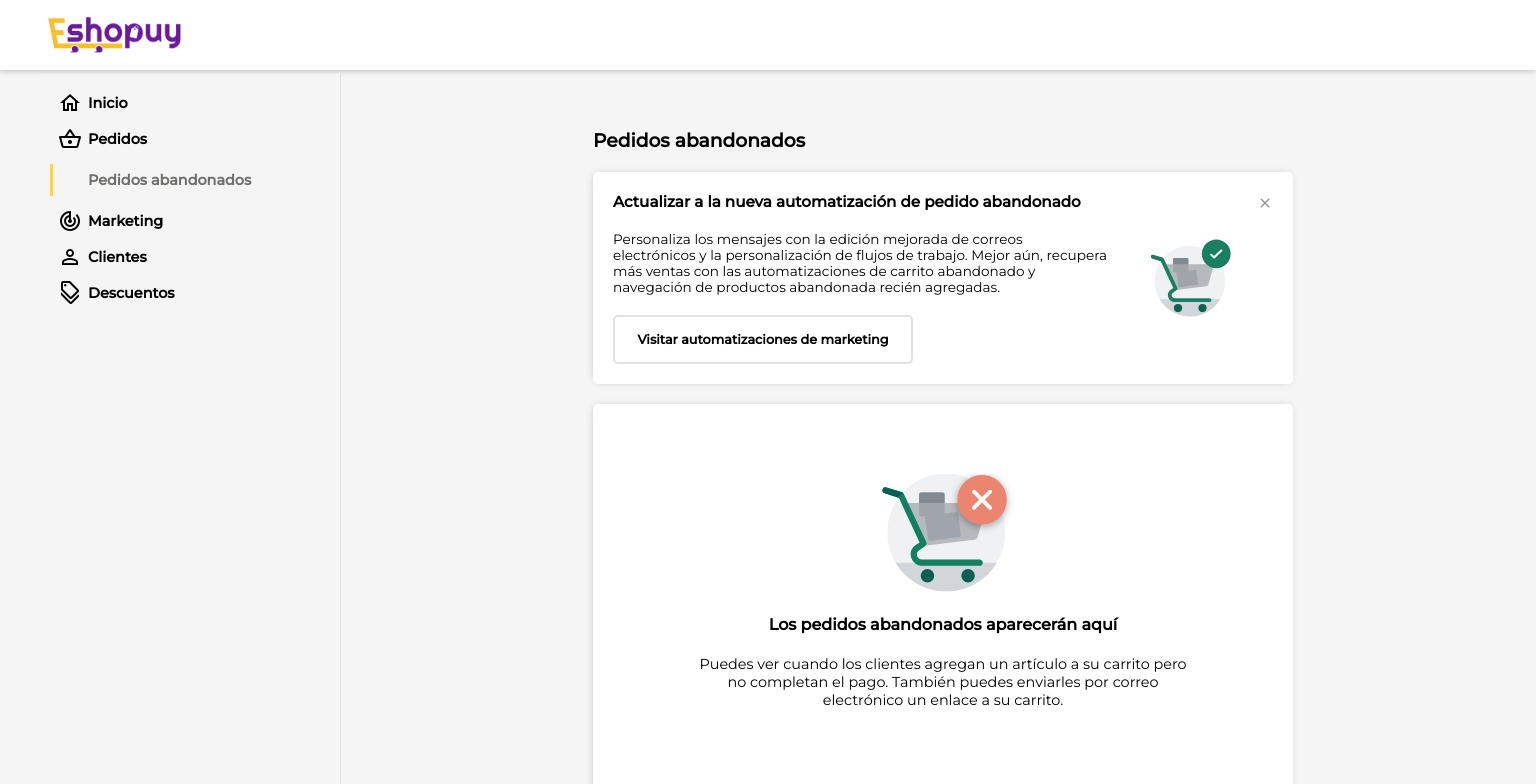
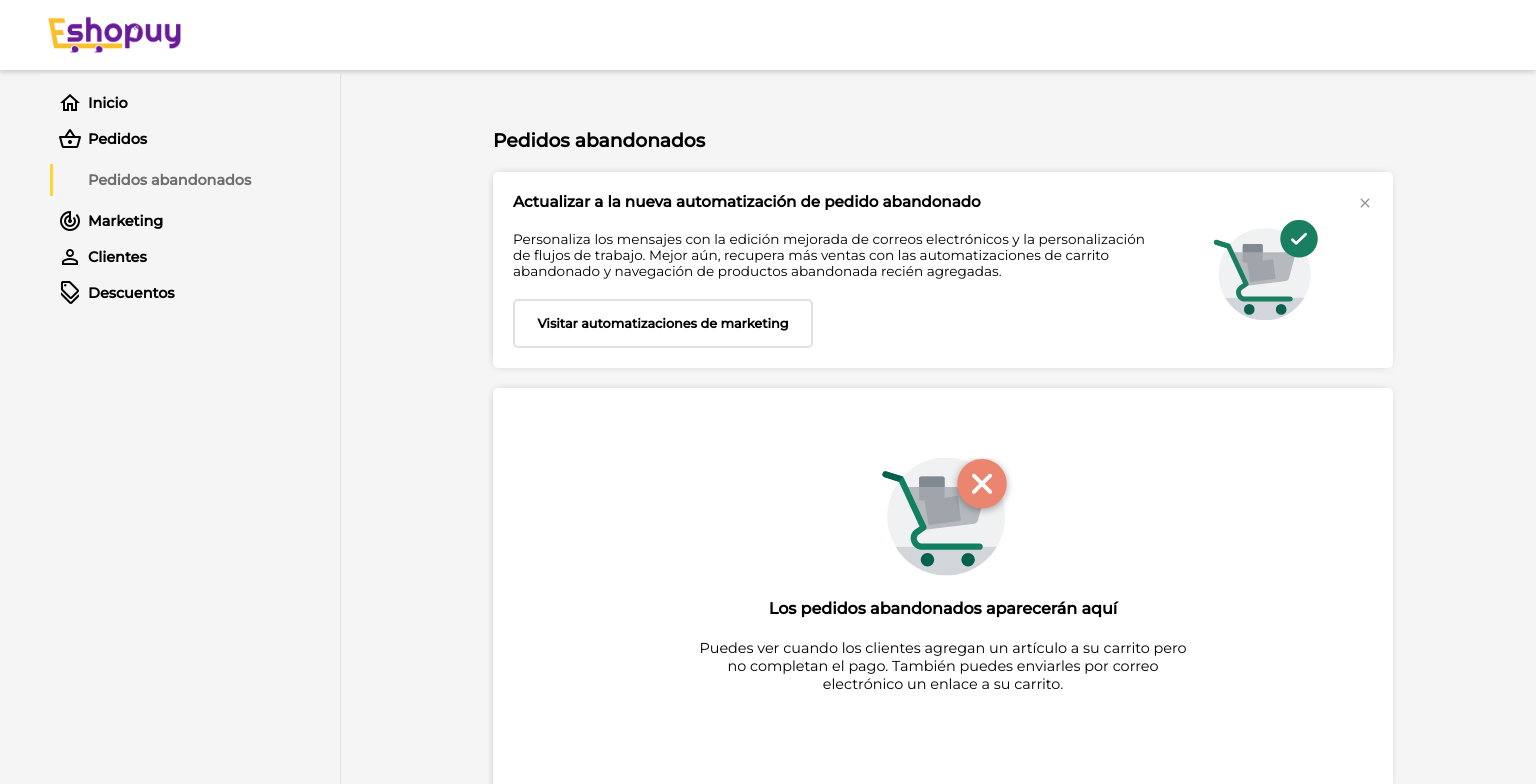
Before and after one commit to facundo3336/account-portal, a Next.js app: page /shop/orders/abandoned-orders in a window 1536 px wide. Shown: the top 784 px of the page. Built offline with nearby package versions, Linux system fonts and the light colour scheme.

Commit message:
Change card width

```diff
--- a/pages/shop/orders/abandoned-orders/AbandonedOrders.module.scss
+++ b/pages/shop/orders/abandoned-orders/AbandonedOrders.module.scss
@@ -89,6 +89,6 @@
 
 @media screen and (min-width: 1340px) {
   .abandonedOrders {
-    width: 900px;
+    max-width: 900px;
   }
 }
--- a/pages/shop/orders/abandoned-orders/index.tsx
+++ b/pages/shop/orders/abandoned-orders/index.tsx
@@ -46,11 +46,13 @@ const AbandonedOrders: NextPage = () => {
             </div>
           </Card>
         )}
-        <InfoCard
-          imageUrl="/automations-page/error-cart.svg"
-          title="Los pedidos abandonados aparecerán aquí"
-          description="Puedes ver cuando los clientes agregan un artículo a su carrito pero no completan el pago. También puedes enviarles por correo electrónico un enlace a su carrito."
-        />
+        <div style={{ width: "900px" }}>
+          <InfoCard
+            imageUrl="/automations-page/error-cart.svg"
+            title="Los pedidos abandonados aparecerán aquí"
+            description="Puedes ver cuando los clientes agregan un artículo a su carrito pero no completan el pago. También puedes enviarles por correo electrónico un enlace a su carrito."
+          />
+        </div>
         <div className={styles.readMore}>
           <p>Leer más acerca de</p>
           <a href="#">pedidos abandonados</a>
```
